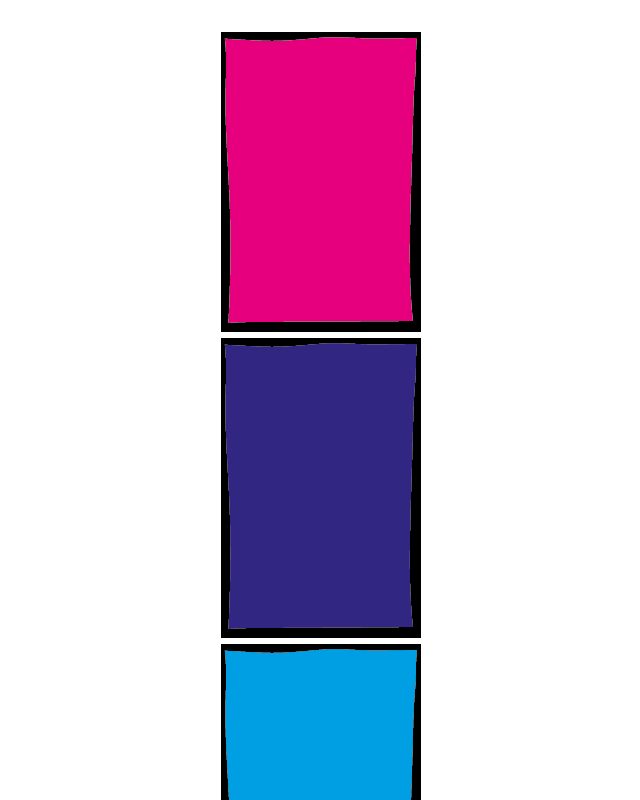
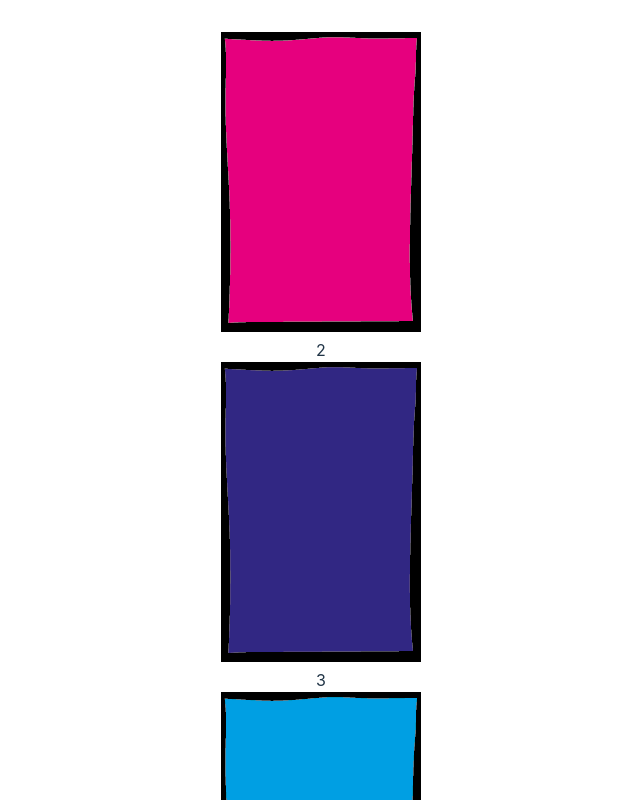
Before and after one commit to Areslapin/Rutilant, a React (Vite) app: page / in a window 1280 px wide. Shown: the top 800 px of the page, without its empty margins (319-959 px from the left). Built offline with nearby package versions, Linux system fonts and the light colour scheme.

Commit message:
lets gogo

```diff
--- a/src/App.jsx
+++ b/src/App.jsx
@@ -12,6 +12,7 @@ const App = () => {
   const [cards, setCards] = useState([]);
 
   const [isLost, setIsLost] = useState(false);
+  const [isWon, setIsWon] = useState(false);
   const [firstStep, setFirstStep] = useState(true);
   const [secondStep, setSecondStep] = useState(false);
   const [thirdStep, setThirdStep] = useState(false);
@@ -22,18 +23,16 @@ const App = () => {
       [array[i], array[j]] = [array[j], array[i]];
     }
   }
+
   useEffect(() => {
     if (isLost) {
-      setCardsClicked({
-        card1: false,
-        card2: false,
-        card3: false,
-      });
       alert('perdu');
+      window.location.reload();
     }
-  }, [isLost]);
-
-  useEffect(() => {
+    if (isWon) {
+      alert('gagné');
+      window.location.reload();
+    }
     const backValues = [1, 2, 3];
     const valueValues = [1, 2, 3];
 
@@ -50,7 +49,7 @@ const App = () => {
       array.push(card);
     }
     setCards(array);
-  }, []);
+  }, [isLost, isWon]);
 
   useEffect(() => {
     if (cardsClicked.card1 && cardsClicked.card2 && cardsClicked.card3) {
@@ -76,6 +75,8 @@ const App = () => {
               setSecondStep={setSecondStep}
               thirdStep={thirdStep}
               setThirdStep={setThirdStep}
+              isWon={isWon}
+              setIsWon={setIsWon}
             />
           );
         })}
--- a/src/components/Card.jsx
+++ b/src/components/Card.jsx
@@ -1,4 +1,4 @@
-import { useState } from 'react';
+import { useState, useEffect } from 'react';
 
 const Card = ({
   card,
@@ -12,9 +12,10 @@ const Card = ({
   setSecondStep,
   thirdStep,
   setThirdStep,
+  isWon,
+  setIsWon,
 }) => {
   const [isClickable, setIsClickable] = useState(true);
-  const [fliped, setFliped] = useState(false);
 
   const BackPath = `src/assets/Carrds/back/0${card.back}_Back.png`;
   const FrontPath = `src/assets/Carrds/front/0${card.value}_Front.png`;
@@ -39,10 +40,15 @@ const Card = ({
       setCardsClicked({ ...cardsClicked, card1: true });
       setIsClickable(false);
       alert('1');
-      setFliped(true);
     } else {
       console.log('perdu');
       setIsLost(true);
+      setIsClickable(false);
+      setCardsClicked({
+        card1: false,
+        card2: false,
+        card3: false,
+      });
     }
   };
   const secondStepPlay = () => {
@@ -52,37 +58,38 @@ const Card = ({
       setCardsClicked({ ...cardsClicked, card2: true });
       setIsClickable(false);
       alert('2');
-      setFliped(true);
     } else {
       console.log('perdu2');
       setIsLost(true);
+      setIsClickable(false);
+
+      setCardsClicked({
+        card1: false,
+        card2: false,
+        card3: false,
+      });
     }
   };
   const thirdStepPlay = () => {
     if (card.value === 3 && cardsClicked.card2 && cardsClicked.card1) {
       setCardsClicked({ ...cardsClicked, card3: true });
       setIsClickable(false);
-      alert('you win');
-      setCardsClicked({
-        card1: false,
-        card2: false,
-        card3: false,
-      });
+      setIsWon(true);
       setThirdStep(false);
       setFirstStep(true);
-      setFliped(true);
     }
   };
 
   return (
     <>
       <div className='card' onClick={() => playCard()}>
-        {!fliped ? (
+        {!cardsClicked['card' + card.value] ? (
           <img src={BackPath} alt='Carte' />
         ) : (
           <img src={FrontPath} alt='Carte' />
-        )}{' '}
+        )}
       </div>
+      <span>{card.value}</span>
     </>
   );
 };
```
